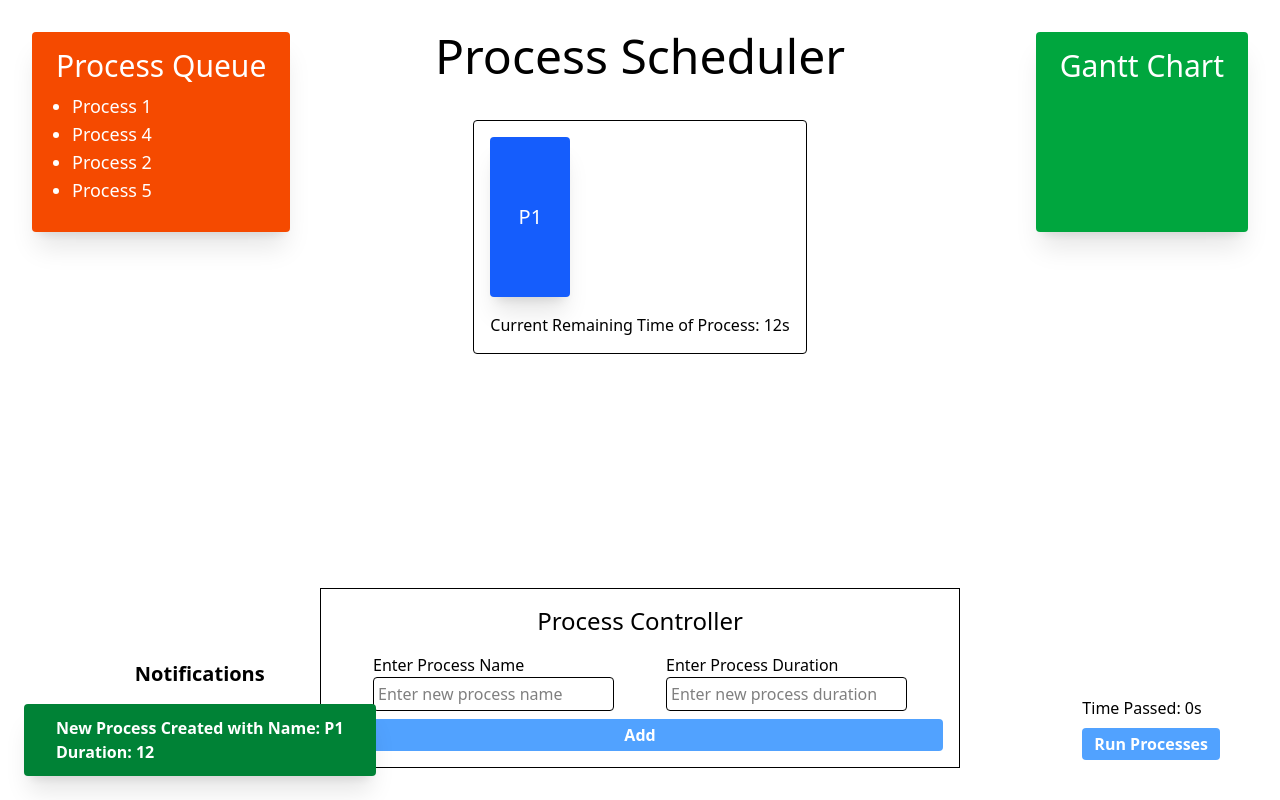
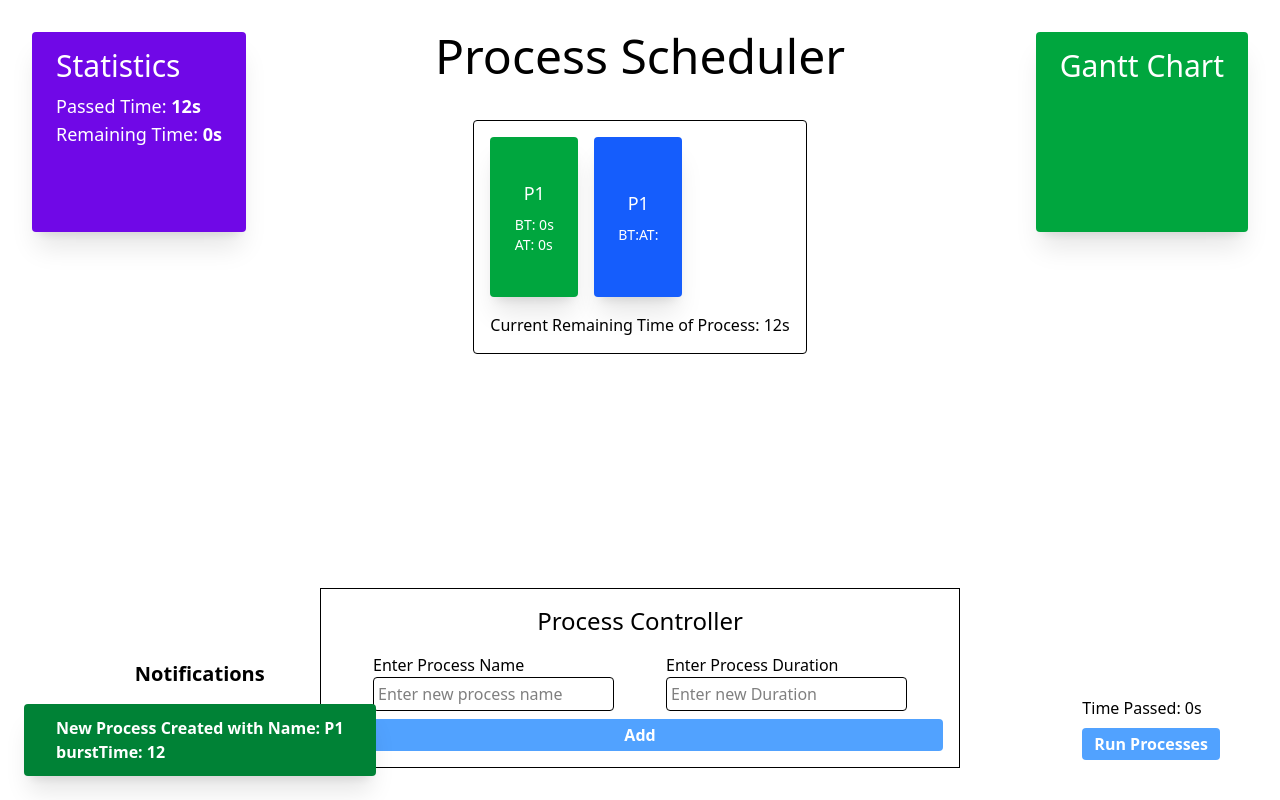
Before and after one commit to Sanatani-Dhruv/process-scheduler, a website: page index.html in a window 1280 px wide. Both pictures are taken after a click on the button "Add". Drawn offline with Linux system fonts and the light colour scheme.

Commit message:
Now We Making Process Block Showing it's info, remaining

```diff
--- a/index.html
+++ b/index.html
@@ -11,17 +11,27 @@
 				<h1 class="text-5xl font-medium">Process Scheduler</h1>
 			</div>
 			<div class="border p-4 z-50 bg-white rounded">
-				<div id="processBlock" class="flex gap-4"></div>
-				<div class="pt-4 text-center">Current Remaining Time of Process: <span class="font-medium"><span id="remainingTimeBox">0</span>s</span></div>
+				<div id="processBlock" class="flex gap-4">
+					<div class="shadow-xl hover:scale-110 transition-all text-lg p-10 rounded font-medium w-22 h-40 flex flex-col justify-center items-center text-white bg-green-600">
+						<div class="text-lg mb-2">
+							P1
+						</div>
+						<div class="text-sm w-max flex flex-col">
+							<div class="w-max">
+								<span>BT:</span> <span id="bt-1">0</span>s
+							</div>
+							<div class="w-max">
+								<span>AT:</span> <span id="at-1">0</span>s
+							</div>
+						</div>
+					</div>
+				</div>
+				<div class="pt-4 text-center">Current Remaining Time of Process: <span class="font-medium"><span id="remainingTimeBox-2">0</span>s</span></div>
 			</div>
-			<div class="bg-orange-600 p-6 pt-4 rounded fixed left-8 top-8 h-1/4 min-h-max text-white shadow-xl text-lg">
-				<h1 class="text-3xl font-medium pb-2">Process Queue</h1>
-				<ul class="list-disc pl-4">
-					<li>Process 1</li>
-					<li>Process 4</li>
-					<li>Process 2</li>
-					<li>Process 5</li>
-				</ul>
+			<div class="bg-violet-700 p-6 pt-4 rounded fixed left-8 top-8 h-1/4 min-h-max text-white shadow-xl text-lg">
+				<h1 class="text-3xl font-medium pb-2">Statistics</h1>
+				<div class="font-medium">Passed Time: <span class="font-bold"><span id="remainingTimeBox-1">0</span>s</span></div>
+				<div class="font-medium">Remaining Time: <span class="font-bold"><span id="passedTimeBox-1">0</span>s</span></div>
 			</div>
 			<div class="bg-green-600 p-6 pt-4 rounded fixed right-8 top-8 h-1/4 min-h-max text-white shadow-xl text-lg">
 				<h1 class="text-3xl font-medium pb-2">Gantt Chart</h1>
@@ -38,13 +48,13 @@
 					</label>
 					<label class="w-min flex flex-col">
 						<span>Enter Process Duration</span>
-						<input id="durationInput" placeholder="Enter new process duration" class="p-1 border rounded" max="300" type="number" value="12">
+						<input id="burstTimeInput" placeholder="Enter new Duration" class="p-1 border rounded" max="300" type="number" value="12">
 					</label>
 				</div>
 				<button class="bg-blue-400 p-1 pl-3 pr-3 mt-2 rounded text-white cursor-pointer font-bold hover:scale-101 hover:bg-blue-600 transition-all" id="addProcessBtn">Add</button>
 			</div>
 			<div class="fixed right-15 bottom-10">
-				<div>Time Passed: <span class="font-medium"><span id='passTimeBox'>0</span>s</span></div>
+				<div>Time Passed: <span class="font-medium"><span id='passedTimeBox-2'>0</span>s</span></div>
 				<button id="runBtn" class="bg-blue-400 p-1 pl-3 pr-3 mt-2 rounded text-white cursor-pointer font-bold hover:scale-105 hover:bg-blue-600 transition-all">Run Processes</button>
 			</div>
 			<div id="notifications" class="transition-all fixed left-0 bottom-0 p-6 flex flex-col gap-4"></div>
--- a/script.js
+++ b/script.js
@@ -2,11 +2,14 @@
 let runBtn = document.getElementById('runBtn');
 let nameInput = document.getElementById('nameInput');
 let addBtn = document.getElementById('addProcessBtn');
-let durationInput = document.getElementById('durationInput');
+let burstTimeInput = document.getElementById('burstTimeInput');
 let notes = document.getElementById('notifications');
 let processAddBlock = document.getElementById('processAddBlock');
-let remainingTimeBox = document.getElementById('remainingTimeBox');
-let passTimeBox = document.getElementById('passTimeBox');
+let remainingTimeBox_1 = document.getElementById('remainingTimeBox-1');
+let remainingTimeBox_2 = document.getElementById('remainingTimeBox-2');
+let passedTimeBox_1 = document.getElementById('passedTimeBox-1');
+let passedTimeBox_2 = document.getElementById('passedTimeBox-2');
+let burstTimeBox = document.getElementById('burstTimeBox');
 let colorArr = ['blue', 'red', 'green', 'pink', 'orange'];
 let currColor = 0;
 let processBlock = document.getElementById('processBlock');
@@ -19,35 +22,39 @@ class process {
 	static running  = false;
 	static processArray = [];
 	static processCount = 0;
-	constructor(processName, duration = 5) {
+	constructor(processName, burstTime = 5) {
 		this.processName = processName;
 		this.id = ++process.processCount;
-		this.duration = duration;
+		this.burstTime = burstTime;
 		console.log(`New Process Created with ID: ${this.id}`);
-		// console.log(`Name: ${this.processName}, ID: ${this.id}, Duration: ${this.duration}sec`);
+		// console.log(`Name: ${this.processName}, ID: ${this.id}, burstTime: ${this.burstTime}sec`);
 		this.arrivalTime = process.currentTime;
 		this.burstTime;
-		this.calcArrivalTime();
 		process.processArray.push(this);
 		console.log(process.processArray);
 	}
 
+	static sortOnBurstTime() {
+
+	}
+
 	static addProcess() {
-		if (nameInput.value.trim() != '' && durationInput.value.trim() != '') {
+		if (nameInput.value.trim() != '' && burstTimeInput.value.trim() != '') {
 			let name = nameInput.value;
-			let duration = +durationInput.value;
-			if (duration < 1) {
-				notification('Duration Should be Greater than 1', 'red');
+			let burstTime = +burstTimeInput.value;
+			if (burstTime < 1) {
+				notification('burstTime Should be Greater than 1', 'red');
 				return false;
 			}
-			let newProcess = new process(name, duration);
+			let newProcess = new process(name, burstTime);
 			nameInput.value = '';
-			durationInput.value = '';
-			process.remainingTime += duration;
-			remainingTimeBox.innerHTML = `${process.remainingTime}`
-			console.log(`Process Name: ${name}, Duration: ${duration}`);
+			burstTimeInput.value = '';
+			process.remainingTime += burstTime;
+			remainingTimeBox_1.innerHTML = `${process.remainingTime}`
+			remainingTimeBox_2.innerHTML = remainingTimeBox_1.innerHTML;
+			console.log(`Process Name: ${name}, Burst Time: ${burstTime}`);
 			console.log(`Number of Process: ${process.processCount}`);
-			let noteContent = `New Process Created with Name: ${name}<br>Duration: ${duration}`;
+			let noteContent = `New Process Created with Name: ${name}<br>burstTime: ${burstTime}`;
 			process.addProcessBlock(name);
 
 			// Creating Notification
@@ -59,19 +66,51 @@ class process {
 	}
 
 	static addProcessBlock(name) {
-		let processNode = document.createElement('div');
-		let processClass = `shadow-xl hover:scale-110 transition-all text-xl p-10 rounded font-medium w-10 h-40 flex justify-center items-center text-white bg-${colorArr[currColor++]}-600`;
+		// Parent
+		let node = document.createElement('div');
+
+		// Children
+		let nodeChildMain = document.createElement('div');
+		let nodeChildSub = document.createElement('div');
+
+		// Child-1 && Child-2 of Sub-Parent-2
+		let nodeChildSub1 = document.createElement('div');
+		let nodeChildSub2 = document.createElement('div');
+
+		// Setting Class Names
+		nodeChildMain.className = `text-lg mb-2`;
+		nodeChildSub.className = `text-sm w-max flex flex-col`;
+		nodeChildSub1.className = `w-max`;
+		nodeChildSub2.className = `w-max`;
+
+		node.appendChild(nodeChildMain);
+		node.appendChild(nodeChildSub);
+		nodeChildSub.appendChild(nodeChildSub1);
+		nodeChildSub.appendChild(nodeChildSub2);
+
+		let btSpan = document.createElement('span');
+		let atSpan = document.createElement('span');
+		let btValue = document.createElement('span');
+		let atValue = document.createElement('span');
+		let btId = document.createAttribute('id');
+		let atId = document.createAttribute('id');
+
+		// ID Setting Remaining Note For You
+		btSpan.innerText = "BT:";
+		atSpan.innerText = "AT:";
+
+		nodeChildSub1.appendChild(btSpan);
+		nodeChildSub1.appendChild(atSpan);
+
+		nodeChildMain.innerHTML = name;
+
+		let processClass = `shadow-xl hover:scale-110 transition-all text-lg p-10 rounded font-medium w-22 h-40 flex flex-col justify-center items-center text-white bg-${colorArr[currColor++]}-600`;
 		if (currColor == 5)
 			currColor = 0;
-		processNode.className = processClass;
-		processNode.innerHTML = name;
+		node.className = processClass;
+		// node.innerHTML = name;
 		console.log('Process Block:');
-		processBlock.appendChild(processNode);
-	}
-
-	calcArrivalTime() {
-		(!this.arrivalTime) ?? arrivalTime++;
-		let arrivalTime = console.log(`Arrival Time of ${this.id}: ${process.totalTime}s`);
+		processBlock.appendChild(node);
 	}
 
 	static handleStoppedRunning() {
@@ -120,8 +159,10 @@ class process {
 					console.log(process.processArray);
 					process.remainingTime--;
 					process.currentTime++;
-					passTimeBox.innerHTML = ++process.totalTime;
-					remainingTimeBox.innerHTML = `${+process.remainingTime}`;
+					passedTimeBox_1.innerHTML = ++process.totalTime;
+					passedTimeBox_2.innerHTML = passedTimeBox_1.innerHTML;
+					remainingTimeBox_2.innerHTML = `${+process.remainingTime}`;
+					remainingTimeBox_1.innerHTML = `${+process.remainingTime}`;
 					resolve();
 				} else {
 					process.remainingTime = 0;
@@ -133,7 +174,8 @@ class process {
 }
 
 // Setting Default remaining Time in remainingTimeBlock;
-remainingTimeBox.innerHTML = process.remainingTime;
+remainingTimeBox_1.innerHTML = process.remainingTime;
+remainingTimeBox_2.innerHTML = process.remainingTime;
 
 function notification(content, color = 'green', textcolor = 'white') {
 	let newNote = document.createElement('div');
```
Also changed, not shown: build/output.css.
